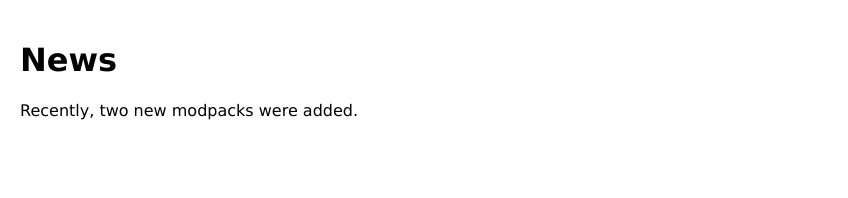
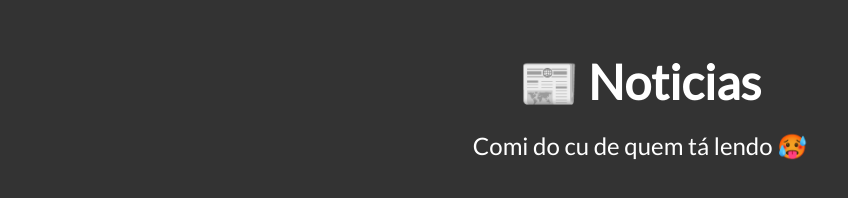
Before and after one commit to Heyashw/site, a plain HTML site: page modpack/news.html in a window 1280 px wide. Shown: the whole page, without its empty margins (0-848 px from the left). Drawn offline with Linux system fonts and the light colour scheme; files that its build step writes are made by us from their sources.

Commit message:
Add files via upload

```diff
--- a/modpack/news.html
+++ b/modpack/news.html
@@ -1,20 +1,34 @@
 <!DOCTYPE html>
-<html>
+<html lang="pt-BR">
     <head>
-<title>News Page</title>
+        <title>Barzinho dozamigos - Noticias</title>
+
+        <link href='https://fonts.googleapis.com/css?family=Lato&subset=latin,latin-ext' rel='stylesheet' type='text/css'>
+
+        <link rel="stylesheet" type="text/css" href="assets/style/index.css">
+        <link rel="stylesheet" type="text/css" href="assets/style/emoji.css">
+
         <style>
+            a {
+                text-decoration: none;
+                transition: 0.2s;
+            }
+
+            a:hover {
+                cursor: pointer;
+                font-size: 4vh;
+            }
+
             body {
-    background: #ffffff no-repeat;
-    color: #000000;
-    font-family: 'Lucida Grande', 'Lucida Sans Unicode', 'Lucida Sans', Geneva, Verdana, sans-serif;
-    margin: 0;
-    padding: 20px;
+                font-size: 3vh;
+                line-height: 4vh;
+                padding: 2%;
+                text-align: center;
             }
         </style>
     </head>
     <body>
-<!-- Note: Java's web renderer is pretty bad so you cannot get too fancy -->
-<h1>News</h1>
-<p>Recently, two new modpacks were added.</p>
+        <h1>📰 Noticias</h1>
+        <p>Comi do cu de quem tá lendo 🥵<br><br>
     </body>
 </html>
```
Also changed, not shown: minecraft/index.html (+1 -1 lines). Lines whose indentation alone changed are shown as unchanged.
